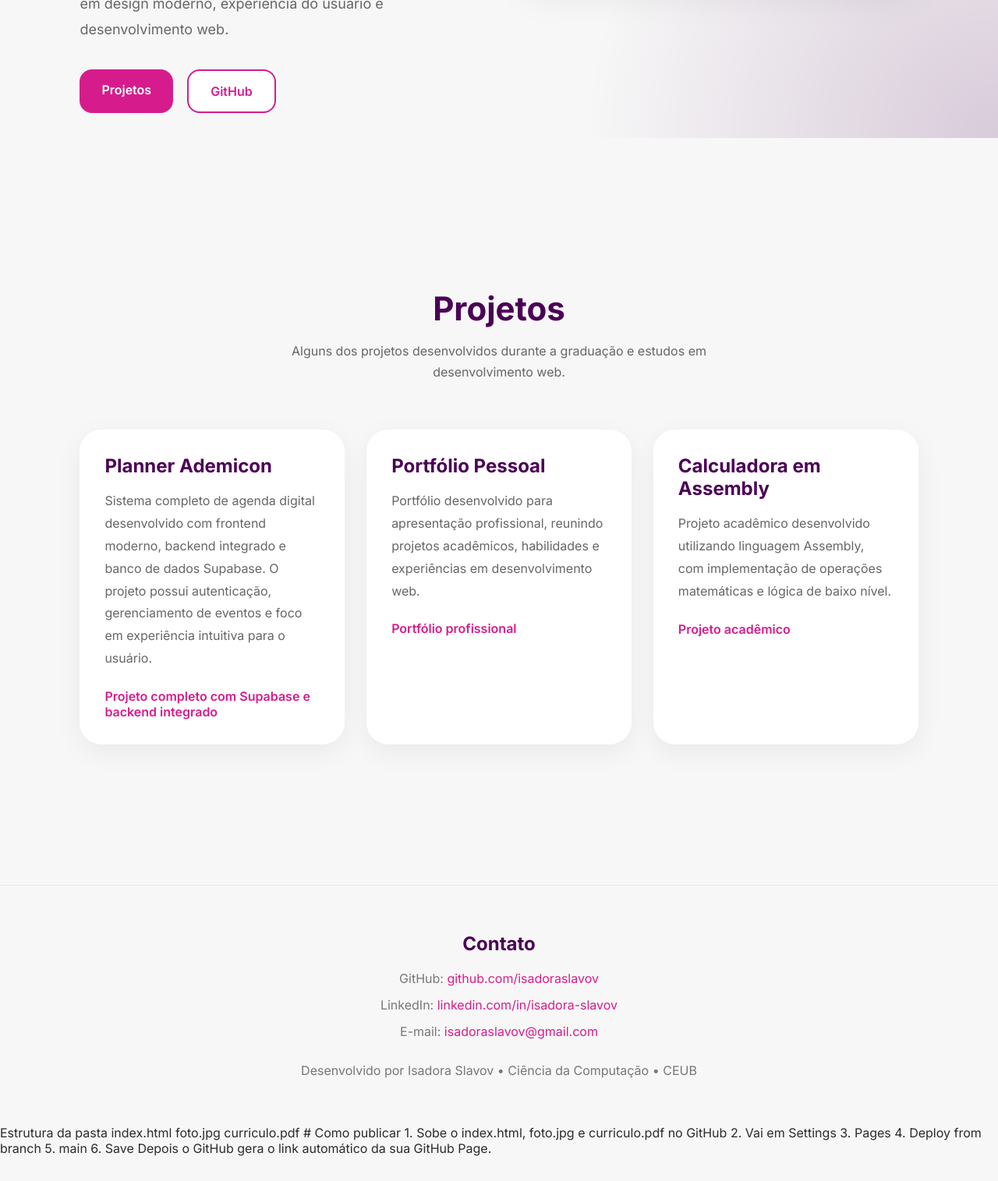
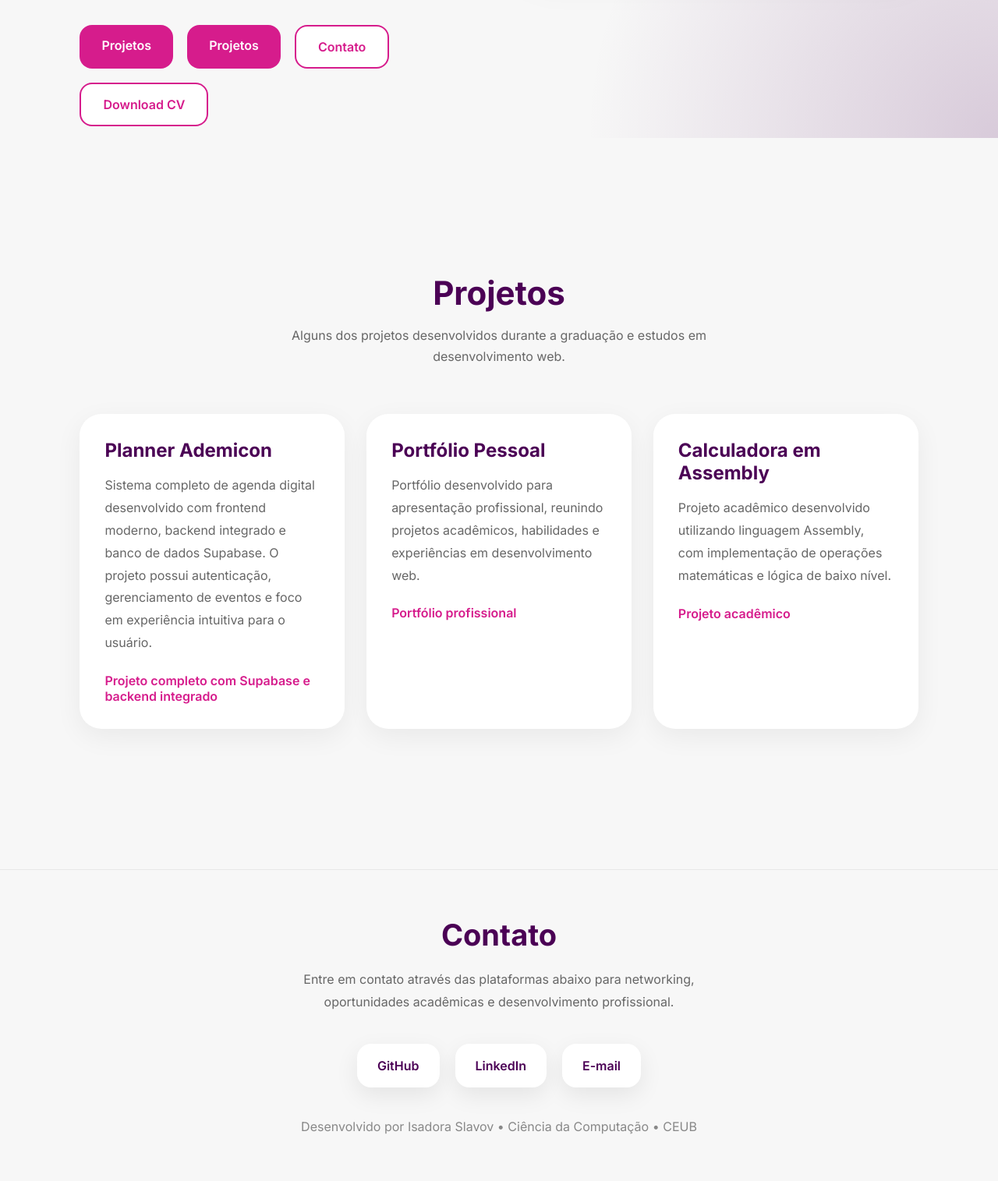
Before and after one commit to isadoraslavov/portifoliogithub, a plain HTML site: page index.html in a window 1280 px wide. Shown: the part 623-2138 px from the top of the page at 78% size. Before the commit the page ends 2106 px from the top, so only its background shows below. Drawn offline with Linux system fonts and the light colour scheme.

Commit message:
Update index.html

```diff
--- a/index.html
+++ b/index.html
@@ -1,5 +1,3 @@
-index.html
-
 <!DOCTYPE html>
 <html lang="pt-br">
 <head>
@@ -232,11 +230,7 @@ index.html
   <div class="background"></div>
   <header>
     <div class="logo">Isadora Slavov</div>
-    <nav>
-      <a href="#sobre">Sobre</a>
-      <a href="#projetos">Projetos</a>
-      <a href="#contato">Contato</a>
-    </nav>
+    <nav></nav>
   </header>
   <section class="hero" id="sobre">
     <div class="hero-content">
@@ -257,11 +251,23 @@ index.html
             Projetos
           </a>
           <a
-            href="https://github.com/isadoraslavov"
+            href="#projetos"
+            class="btn btn-primary"
+          >
+            Projetos
+          </a>
+          <a
+            href="#contato"
+            class="btn btn-secondary"
+          >
+            Contato
+          </a>
+          <a
+            href="curriculo.pdf"
             target="_blank"
             class="btn btn-secondary"
           >
-            GitHub
+            Download CV
           </a>
         </div>
       </div>
@@ -311,40 +317,37 @@ index.html
     </div>
   </section>
   <footer id="contato">
-    <h2 style="margin-bottom:20px;color:#4b0055;">Contato</h2>
-    <p style="margin-bottom:14px;">
-      GitHub:
-      <a href="https://github.com/isadoraslavov" target="_blank" style="color:#d61c8c;text-decoration:none;">
-        github.com/isadoraslavov
+    <h2 style="margin-bottom:20px;color:#4b0055;font-size:38px;">
+      Contato
+    </h2>
+    <p style="max-width:600px;margin:0 auto 40px auto;line-height:1.8;color:#666;">
+      Entre em contato através das plataformas abaixo para networking, oportunidades acadêmicas e desenvolvimento profissional.
+    </p>
+    <div style="display:flex;justify-content:center;gap:20px;flex-wrap:wrap;margin-bottom:40px;">
+      <a
+        href="https://github.com/isadoraslavov"
+        target="_blank"
+        style="background:white;padding:18px 26px;border-radius:18px;text-decoration:none;color:#4b0055;font-weight:600;box-shadow:0 10px 30px rgba(0,0,0,0.08);transition:0.3s;"
+      >
+        GitHub
       </a>
+      <a
+        href="https://www.linkedin.com/in/isadora-slavov-222b36395?utm_source=share_via&utm_content=profile&utm_medium=member_ios"
+        target="_blank"
+        style="background:white;padding:18px 26px;border-radius:18px;text-decoration:none;color:#4b0055;font-weight:600;box-shadow:0 10px 30px rgba(0,0,0,0.08);transition:0.3s;"
+      >
+        LinkedIn
+      </a>
+      <a
+        href="mailto:isadoraslavov@gmail.com"
+        style="background:white;padding:18px 26px;border-radius:18px;text-decoration:none;color:#4b0055;font-weight:600;box-shadow:0 10px 30px rgba(0,0,0,0.08);transition:0.3s;"
+      >
+        E-mail
+      </a>
+    </div>
+    <p style="color:#888;">
+      Desenvolvido por Isadora Slavov • Ciência da Computação • CEUB
     </p>
-    <p style="margin-bottom:14px;">
-      LinkedIn:
-      <a href="https://www.linkedin.com/in/isadora-slavov-222b36395?utm_source=share_via&utm_content=profile&utm_medium=member_ios" target="_blank" style="color:#d61c8c;text-decoration:none;">
-        linkedin.com/in/isadora-slavov
-      </a>
-    </p>
-    <p style="margin-bottom:30px;">
-      E-mail:
-      <a href="mailto:isadoraslavov@gmail.com" style="color:#d61c8c;text-decoration:none;">
-        isadoraslavov@gmail.com
-      </a>
-    </p>
-    Desenvolvido por Isadora Slavov • Ciência da Computação • CEUB
   </footer>
 </body>
 </html>
-
-Estrutura da pasta
-
-index.html
-foto.jpg
-curriculo.pdf
-# Como publicar
-1. Sobe o index.html, foto.jpg e curriculo.pdf no GitHub
-2. Vai em Settings
-3. Pages
-4. Deploy from branch
-5. main
-6. Save
-Depois o GitHub gera o link automático da sua GitHub Page.
```
